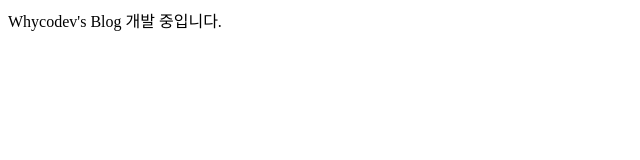
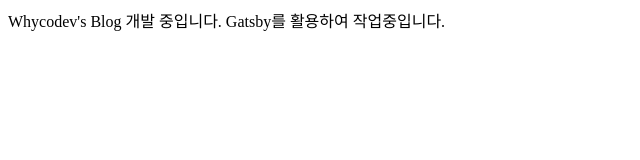
Before and after one commit to Whycodev/Whycodev.github.io, a Gatsby site: page / in a window 1280 px wide. Shown: the whole page, without its empty margins (0-640 px from the left). Built offline with nearby package versions, Linux system fonts and the light colour scheme; Gatsby itself is replaced by a stand-in of ours.

Commit message:
메인 화면 문구 수정

```diff
--- a/src/pages/index.tsx
+++ b/src/pages/index.tsx
@@ -2,7 +2,7 @@
 import Text from 'components/Text'
 
 const IndexPage: FunctionComponent = function () {
-  return <Text text="Whycodev's Blog 개발 중입니다." />
+  return <Text text="Whycodev's Blog 개발 중입니다. Gatsby를 활용하여 작업중입니다." />
 }
 
 export default IndexPage
```
